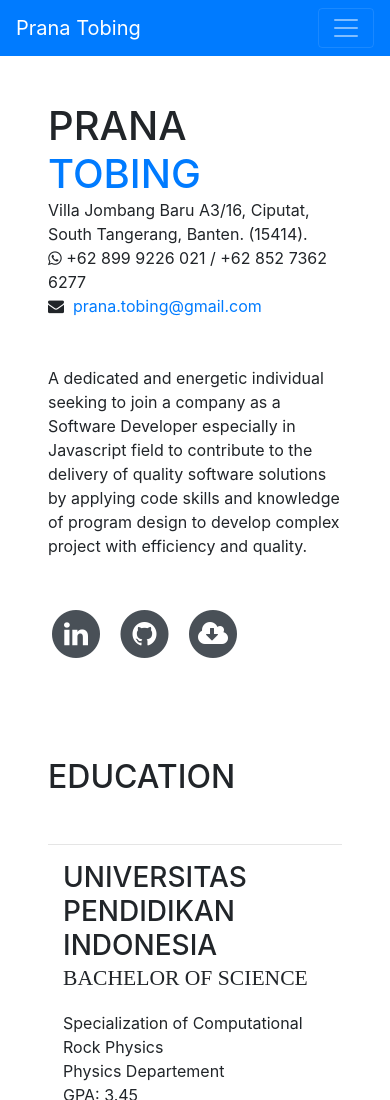
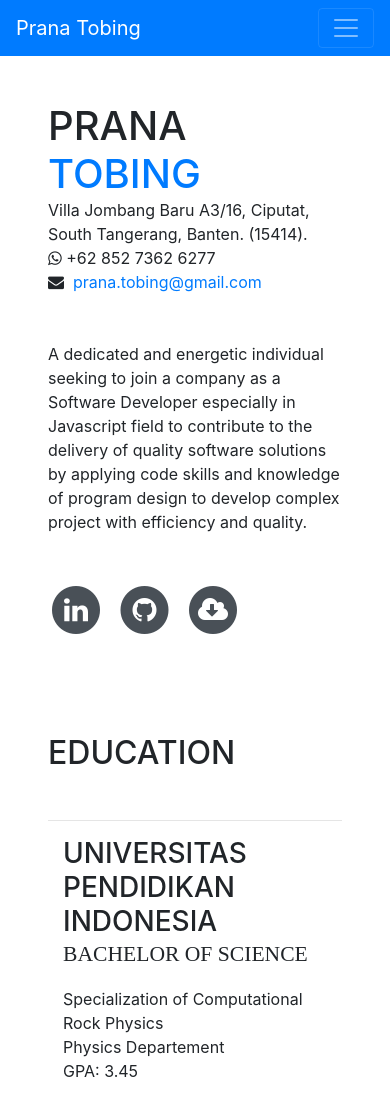
Before and after one commit to PranaTobing/PranaTobing.github.io, a website with bundled scripts: page index.html in a window 390 px wide. Shown: the top 1100 px of the page. Built offline with nearby package versions, Linux system fonts and the light colour scheme; a web font is replaced by a local one.

Commit message:
fix mobile phone

```diff
--- a/index.html
+++ b/index.html
@@ -73,7 +73,7 @@
             Villa Jombang Baru A3/16, Ciputat, South Tangerang, Banten. (15414). <br>
             <div>
               <i class="fa fa-whatsapp"></i>
-              <span>+62 899 9226 021  /  +62 852 7362 6277</span>
+              <span>+62 852 7362 6277</span>
             </div>
             <div>
               <i class="fa fa-envelope"></i>&nbsp;
```
